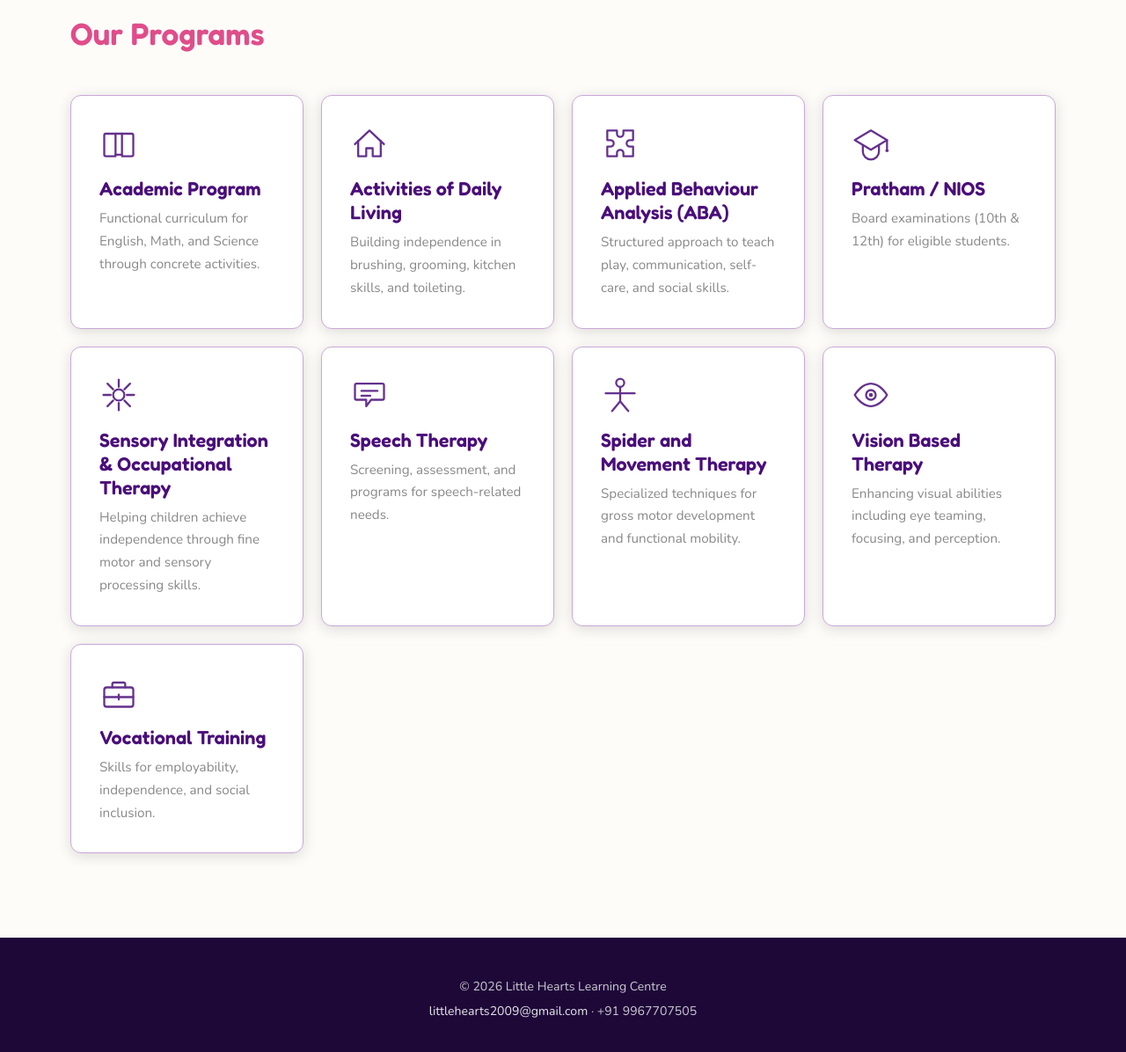
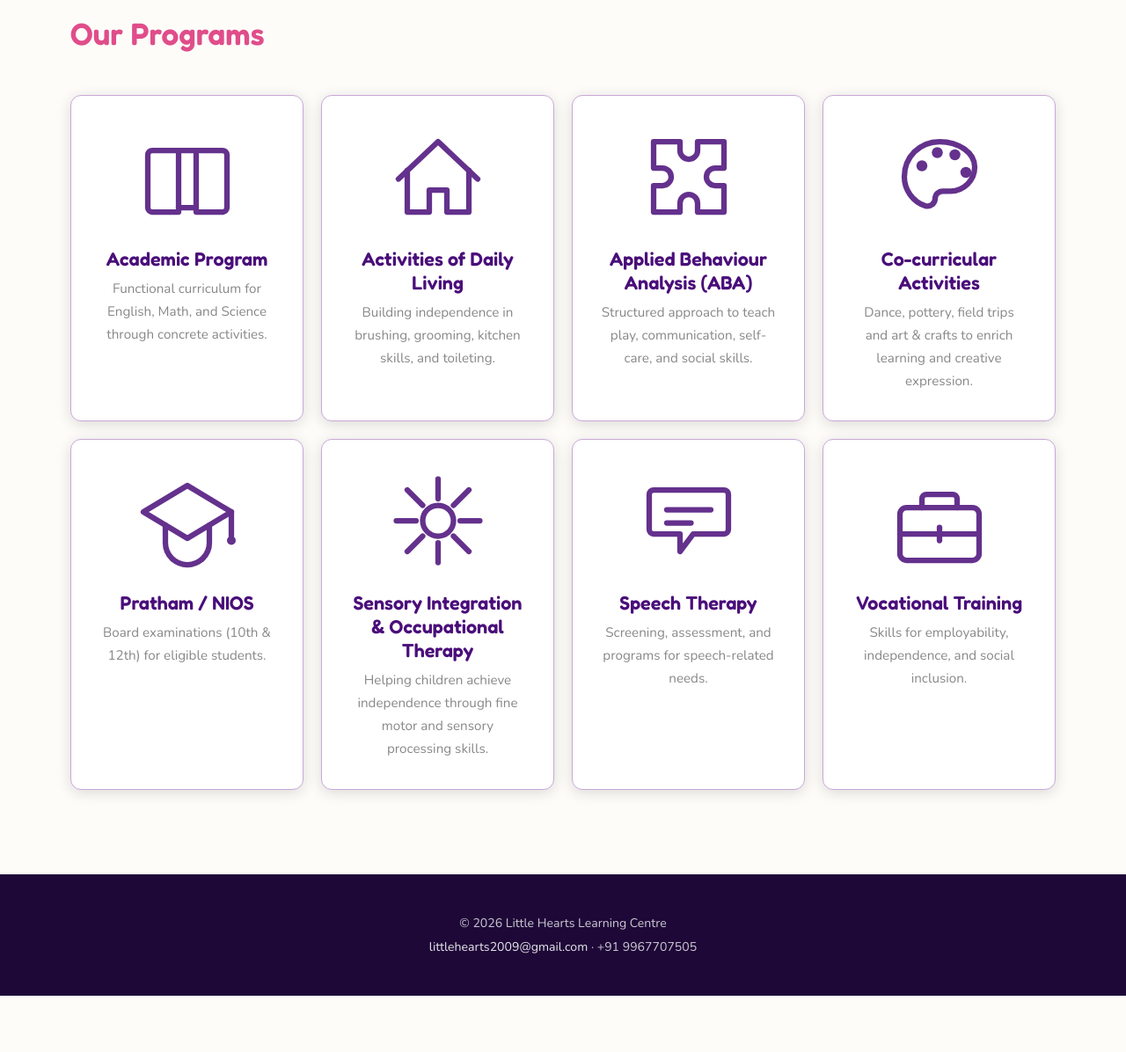
Before and after one commit to Cortinarius-I/LHLC_deCAP, a Jekyll site: the page built from programs.md, in a window 1280 px wide and 1329 px high, cut to the strip 124-1320 px from the top of the window. Shown: the whole strip at 88% size. Built offline with Jekyll 4.4.1, drawn with Linux system fonts in a browser that asks for light colours.

Commit message:
update programs

```diff
--- a/_includes/program-icon.html
+++ b/_includes/program-icon.html
@@ -71,4 +71,13 @@
   <circle cx="24" cy="24" r="2.5" fill="currentColor" stroke="none"/>
 </svg>
 
+{% when "palette" %}
+<svg class="program-card-icon" viewBox="0 0 48 48" fill="none" stroke="currentColor" stroke-width="2.5" stroke-linecap="round" stroke-linejoin="round" aria-hidden="true">
+  <path d="M24 8C15 8 8 15 8 24a14 14 0 0 0 9.5 13.2A3.5 3.5 0 0 0 22 34a3.5 3.5 0 0 1 3.5-3.5H29A11 11 0 0 0 40 19.5C40 13.1 32.8 8 24 8z"/>
+  <circle cx="16" cy="19" r="2.5" fill="currentColor" stroke="none"/>
+  <circle cx="23" cy="13" r="2.5" fill="currentColor" stroke="none"/>
+  <circle cx="31" cy="14" r="2.5" fill="currentColor" stroke="none"/>
+  <circle cx="36" cy="22" r="2.5" fill="currentColor" stroke="none"/>
+</svg>
+
 {% endcase %}
--- /dev/null
+++ b/_programs/co-curricular-activities.md
@@ -0,0 +1,8 @@
+---
+title: Co-curricular Activities
+excerpt: Dance, pottery, field trips and art & crafts to enrich learning and creative expression.
+icon: palette
+layout: program
+---
+
+Co-curricular activities play an important role in the holistic development of our students. We offer dance, pottery, field trips and art & crafts, giving children opportunities to explore creativity, build confidence, and enjoy learning beyond the classroom.
--- a/_programs/spider-and-movement-therapy.md
+++ /dev/null
@@ -1,8 +0,0 @@
----
-title: Spider and Movement Therapy
-excerpt: Specialized techniques for gross motor development and functional mobility.
-icon: movement
-layout: program
----
-
-Our dedicated therapist work to acquire maximum functional mobility in children with motor disability. We use specialized movement techniques to address gross motor deficit in walking, balance, strength, range of movement and safety in playful and interactive environment.
--- a/_programs/vision-based-therapy.md
+++ /dev/null
@@ -1,8 +0,0 @@
----
-title: Vision Based Therapy
-excerpt: Enhancing visual abilities including eye teaming, focusing, and perception.
-icon: eye
-layout: program
----
-
-Aimed at helping and enhancing a child's visual abilities. It is designed to enhance the brain's ability to control eye teaming, alignment, focusing abilities, eye movements and coordination, visual processing and perceptual development.
--- a/assets/css/main.scss
+++ b/assets/css/main.scss
@@ -365,6 +365,7 @@ main {
   box-shadow: 0 3px 16px rgba(0, 0, 0, 0.14);
   transition: transform 0.25s ease, box-shadow 0.25s ease;
   display: block;
+  text-align: center;
 }
 
 .program-card:hover,
@@ -386,10 +387,11 @@ main {
 }
 
 .program-card-icon {
-  width: 44px;
-  height: 44px;
+  width: 66%;
+  height: auto;
+  max-width: 120px;
   display: block;
-  margin-bottom: 1rem;
+  margin: 0 auto 1.25rem;
   color: $accent;
   opacity: 0.85;
   transition: opacity 0.25s ease;
```
